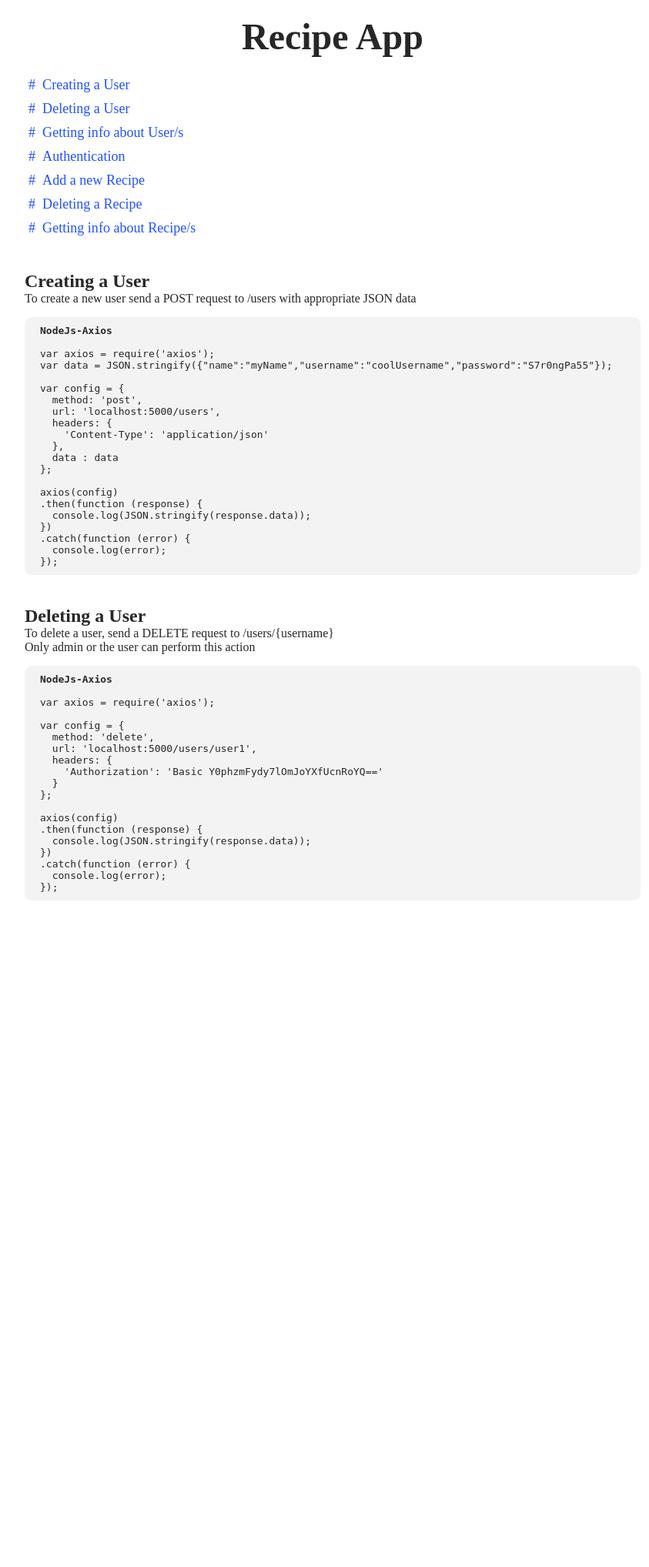
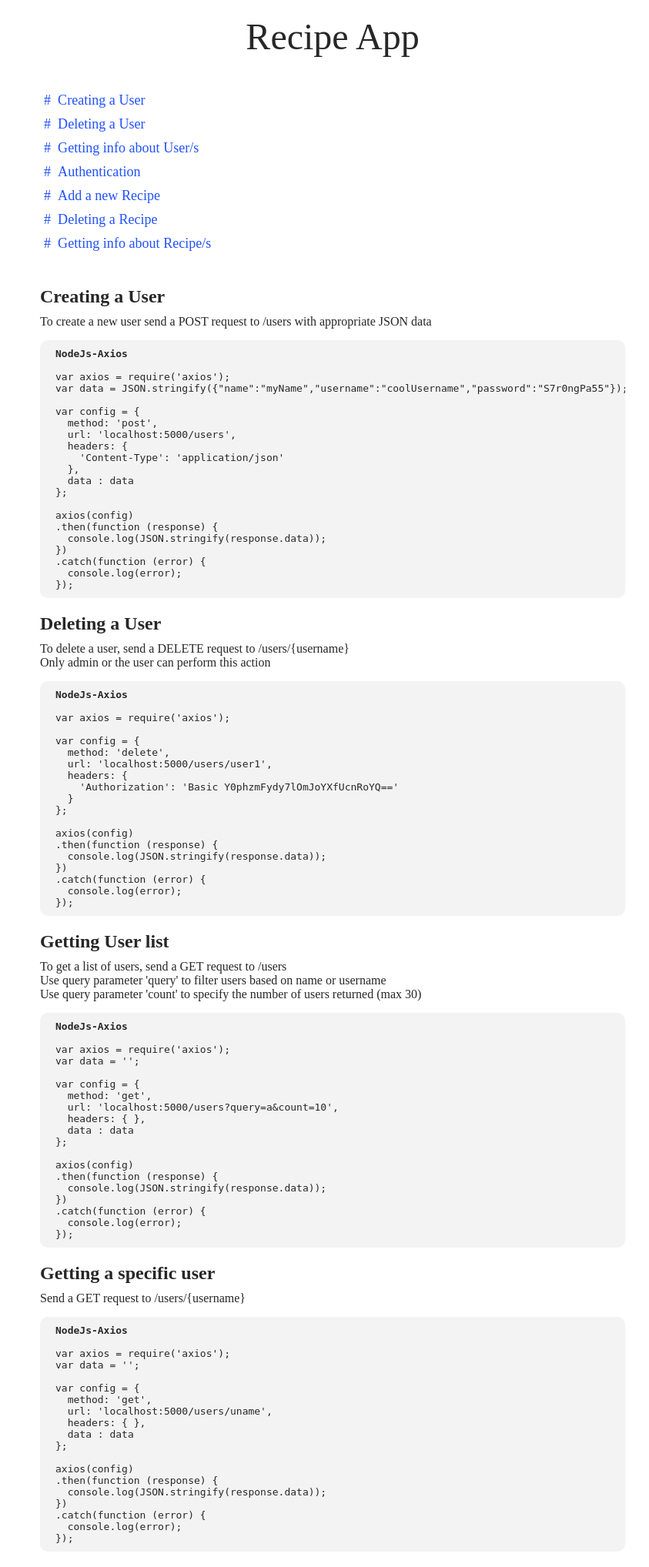
Before and after one commit to Bhavartha/Recipe-Backend, a Flask app: page / in a window 1280 px wide. Shown: the whole page at 77% size, without its empty margins (208-1051 px from the left). Before the commit the page ends 1159 px from the top, so only its background shows below. Run offline with Flask 2, Linux system fonts and the light colour scheme.

Commit message:
Documentation for getting user added

```diff
--- a/recipe/codes.py
+++ b/recipe/codes.py
@@ -38,3 +38,43 @@ axios(config)
   console.log(error);
 });
 """
+
+getUserList = """
+var axios = require('axios');
+var data = '';
+
+var config = {
+  method: 'get',
+  url: 'localhost:5000/users?query=a&count=10',
+  headers: { },
+  data : data
+};
+
+axios(config)
+.then(function (response) {
+  console.log(JSON.stringify(response.data));
+})
+.catch(function (error) {
+  console.log(error);
+});
+"""
+
+getUser = """
+var axios = require('axios');
+var data = '';
+
+var config = {
+  method: 'get',
+  url: 'localhost:5000/users/uname',
+  headers: { },
+  data : data
+};
+
+axios(config)
+.then(function (response) {
+  console.log(JSON.stringify(response.data));
+})
+.catch(function (error) {
+  console.log(error);
+});
+"""
--- a/recipe/routes.py
+++ b/recipe/routes.py
@@ -11,13 +11,12 @@ import recipe.codes
 def home():
     return render_template('index.html',codes=recipe.codes)
 
-# Get all users
-
-
+# Get users
 @app.route('/users', methods=['GET'])
 def get_users():
     query = request.args.get('query', "", type=str)
     count = request.args.get('count', 10, type=int)
+    count = min(abs(count),30)
     nf = User.name.like(f"%{query}%")
     uf = User.username.like(f"%{query}%")
     users = User.query.filter((nf)|(uf)).order_by(func.random()).limit(count)
@@ -97,6 +96,7 @@ def delete_user(username):
 @app.route('/recipes', methods=['GET'])
 def get_recipes_random():
     count = request.args.get('count', 10, type=int)
+    count = min(abs(count),30)
     query = request.args.get('query', "", type=str)
     query = Recipe.name.like(f"%{query}%")
     recipes = Recipe.query.filter(query).order_by(func.random()).limit(count)
--- a/recipe/static/main.css
+++ b/recipe/static/main.css
@@ -12,17 +12,21 @@ html{
 .container{
 	margin: 20px auto;
 	max-width: 800px;
-	display: flex;
-	flex-direction: column;
+	padding: 0 20px;
+}
+
+.spacer{
+	margin: 20px 0;
 }
 
 .container div{
 	margin: 20px 0;
 }
 
-h1{
+.name{
 	font-size: 3rem;
-	align-self: center;
+	display: flex;
+	justify-content: center;
 }
 
 ul{
@@ -58,3 +62,8 @@ pre::before {
 	display: block;
 	font-weight: bold;
 }
+
+h2{
+	font-weight: 600;
+	margin-bottom: 10px;
+}
--- a/recipe/templates/index.html
+++ b/recipe/templates/index.html
@@ -8,7 +8,7 @@
 </head>
 <body>
     <div class="container">
-    	<h1>Recipe App</h1>
+    	<div class="name">Recipe App</div>
     	<ul>
     		<li><a href="#createUser">Creating a User</a></li>
     		<li><a href="#deleteUser">Deleting a User</a></li>
@@ -29,6 +29,17 @@
     		<p>Only admin or the user can perform this action</p>
     		<pre><code>{{codes.deleteUser}}</code></pre>
     	</div>
+    	<div id="getUser">
+    		<h2>Getting User list</h2>
+    		<p>To get a list of users, send a GET request to /users</p>
+    		<p>Use query parameter 'query' to filter users based on name or username</p>
+    		<p>Use query parameter 'count' to specify the number of users returned (max 30)</p>
+    		<pre><code>{{codes.getUserList}}</code></pre>
+    		<div class="spacer"></div>
+    		<h2>Getting a specific user</h2>
+    		<p>Send a GET request to /users/{username}</p>
+    		<pre><code>{{codes.getUser}}</code></pre>
+    	</div>
     </div>
 </body>
 </html>
```
